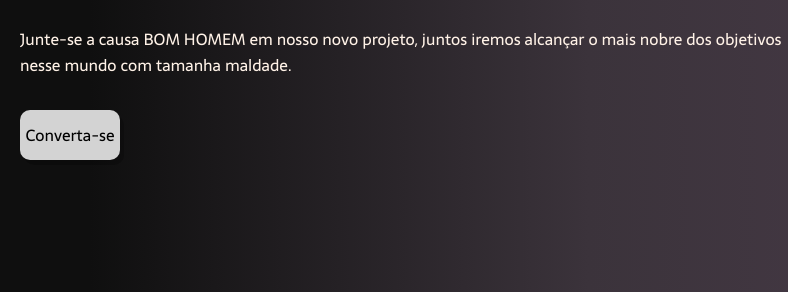
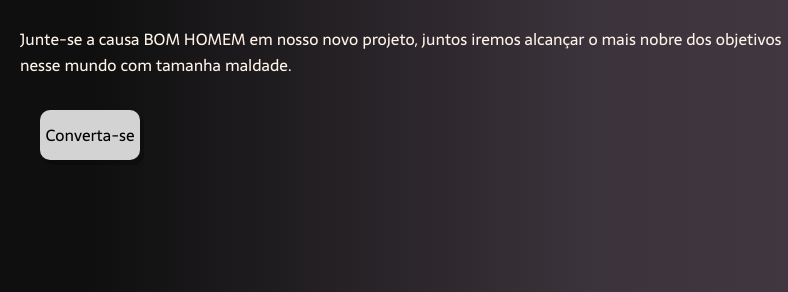
Before and after one commit to AmaralRage/PROJETOBOMHOMEM, a plain HTML site: page index.html in a window 1280 px wide. Shown: the part 222-514 px from the top of the page, 0-788 px from the left. Drawn offline with Linux system fonts and the light colour scheme; a web font is replaced by a local one.

Commit message:
Update style.css

```diff
--- a/style.css
+++ b/style.css
@@ -87,6 +87,10 @@ body {
     color: white;
 }
 
+.link {
+    padding-left: 20px;
+}
+
 #logo2 {
     height: 350px;
     margin-right: 20px;
```
